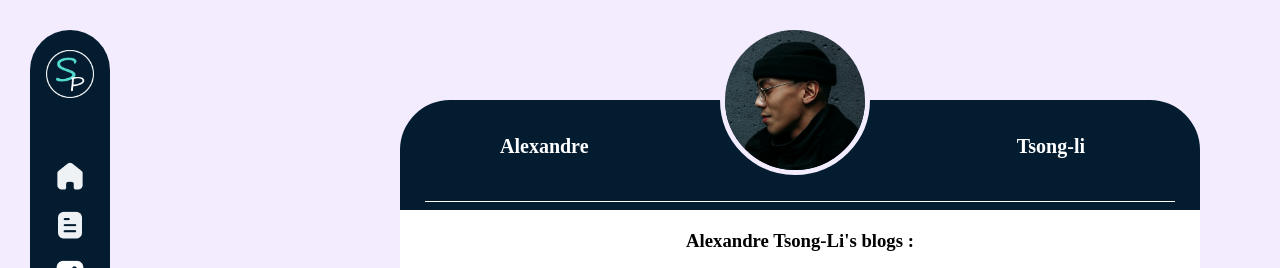
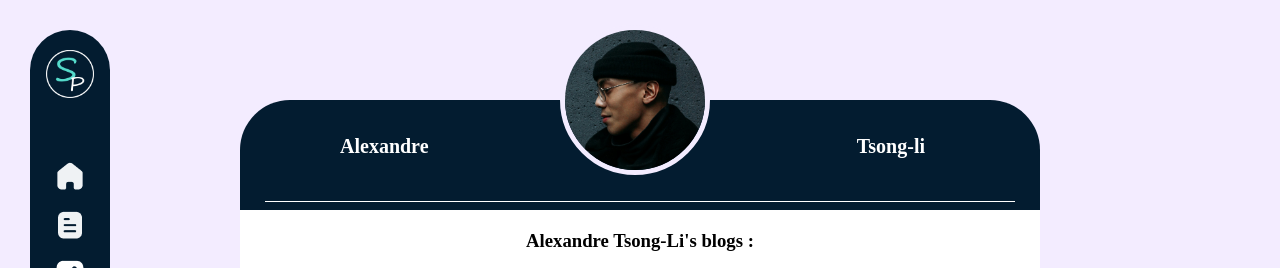
Before and after one commit to leogrd49/Blog_Php, a PHP site: page /Pages/lire-auteur.php in a window 1280 px wide. Shown: the top 268 px of the page. Run offline with PHP 8.4, Linux system fonts and the light colour scheme; some web fonts are replaced.

Commit message:
last ver pour pres

```diff
--- a/Pages/lire-auteur.php
+++ b/Pages/lire-auteur.php
@@ -9,20 +9,20 @@
 <body>
 <div class='carte-presentation-auteur-container'>
 
-            <div class='carte-blog-auteur'>
-                <div class='cyan-part'>
-                    <h3 class='prenom-auteur'>Alexandre</h3>
-                    <h3 class='nom-auteur'>Tsong-li</h3>
-                    <img src="../img/auteurs/asiatpdp.jpg" alt="" class='img-auteur'>
-                    <hr class='barre-auteur'/>
+            <div class='auteur-carte-blog-auteur'>
+                <div class='auteur-cyan-part'>
+                    <h3 class='auteur-prenom-auteur'>Alexandre</h3>
+                    <h3 class='auteur-nom-auteur'>Tsong-li</h3>
+                    <img src="../img/auteurs/asiatpdp.jpg" alt="" class='auteur-img-auteur'>
+                    <hr class='auteur-barre-auteur'/>
                 </div>
-                <div class='white-part'>
-                    <h3 class='auteur-type'>Alexandre Tsong-Li's blogs :</h3>
-                    <div class="grid-img-blog-auteur">
-                        <img src="..\img\blog\food.jpg" alt="" class='pdp-blog'>
-                        <img src="..\img\blog\it.jpg" alt="" class='pdp-blog'>
-                        <img src="..\img\blog\it.jpg" alt="" class='pdp-blog'>
-                        <img src="..\img\blog\it.jpg" alt="" class='pdp-blog'>
+                <div class='auteur-white-part'>
+                    <h3 class='auteur-auteur-type'>Alexandre Tsong-Li's blogs :</h3>
+                    <div class="auteur-grid-img-blog-auteur">
+                        <img src="..\img\blog\food.jpg" alt="" class='auteur-pdp-blog'>
+                        <img src="..\img\blog\it.jpg" alt="" class='auteur-pdp-blog'>
+                        <img src="..\img\blog\it.jpg" alt="" class='auteur-pdp-blog'>
+                        <img src="..\img\blog\it.jpg" alt="" class='auteur-pdp-blog'>
                     </div>
                 </div>
             </div>
--- a/css/design.css
+++ b/css/design.css
@@ -128,9 +128,6 @@ a{
     background-repeat: no-repeat;
 }
 
-/*.blog-img-container p{
-display: none !important;
-}*/
 .searchbar-white{
     height: 50px;
     width: 400px;
@@ -202,6 +199,11 @@ display: none !important;
     text-align: center;
     padding-top: 50px;
 }
+.carte-blog h4{
+    margin: 0;
+    margin-left: 10px;
+    margin-right: 10px;
+}
 .carte-blog img{
     width: 400px;
     height: 250px;
@@ -233,9 +235,11 @@ display: none !important;
     text-align: justify;
 }
 .txt-blog-2{
-    margin: 0 20px;
+    margin: 0;
     font-size: 12px;
-    text-align: right;
+    bottom: 5px;
+    right: 15px;
+    position: absolute;
 }
 .carte-blog a{
     color: black;
@@ -603,36 +607,39 @@ tr:hover {
     width: 800px;
 }
 
-/* blog   _         _
+/*  _         _
    / \  _   _| |_ ___ _   _ _ __
   / _ \| | | | __/ _ \ | | | '__|
  / ___ \ |_| | ||  __/ |_| | |
 /_/   \_\__,_|\__\___|\__,_|_|
                                  */
 
-.carte-presentation-auteur-container {
-    width: 80%;
+.carte-auteur-container{
+    width: 1100px;
     margin: 0 auto;
+    display: grid;
+    grid-template-columns: 1fr 1fr;
+    grid-template-rows: 1fr 1fr;
     padding-top: 100px;
-    padding-right: 270px;
 }
-
+.carte-auteur{
+    margin: 0 auto;
+    margin-bottom: 120px;
+}
 .cyan-part{
-    width: 800px;
+    width: 480px;
     height: 80px;
     border-top-left-radius: 50px;
     border-top-right-radius: 50px;
     background-color: #031C30;
     position: relative;
-    padding-top: 30px;
-    margin-left: 400px;
 }
 
 .img-auteur{
     width: 140px;
     position: absolute;
     top: -75px;
-    left: 320px;
+    left: 170px;
     border: 5px solid #F3ECFF;
     border-radius: 100%;
 }
@@ -646,13 +653,112 @@ tr:hover {
 }
 
 .nom-auteur{
+    right: 45px;
+}
+
+.prenom-auteur{
+    left: 45px;
+}
+.barre-auteur{
+    height: 1px;
+    bottom: 0px;
+    right: 20px;
+    left: 20px;
+    width: 440px;
+    color: #ffffff;
+    background-color: #ffffff;
+    position: absolute;
+    border: none;
+}
+.white-part{
+    width: 480px;
+    height: 320px;
+    background-color: white;
+    border-bottom-left-radius: 50px;
+    border-bottom-right-radius: 50px;
+}
+.auteur-type{
+    text-align: center;
+    margin-top: 0;
+    padding-top: 20px;
+}
+.white-part p{
+    margin: 2px 30px;
+    text-align: left;
+}
+
+.pdp-blog{
+    border: 3px solid #031C30;
+    border-radius: 10px;
+    margin-top: 18px;
+    margin-left: 18px;
+    margin-right: 15px;
+    transition: 0.5s;
+    width: 200px;
+    height: 125px
+}
+
+.pdp-blog:hover{
+    border: 3px solid #55DBCB;
+    transform: scale(0.95);
+}
+.lien-page-auteur{
+    color: black;
+    transition: 0.5s;
+}
+.lien-page-auteur:hover{
+    transform: scale(1.05);
+}
+
+/* blog   _         _
+   / \  _   _| |_ ___ _   _ _ __
+  / _ \| | | | __/ _ \ | | | '__|
+ / ___ \ |_| | ||  __/ |_| | |
+/_/   \_\__,_|\__\___|\__,_|_|
+                                 */
+
+.carte-presentation-auteur-container {
+    width: 80%;
+    margin: 0 auto;
+    padding-top: 100px;
+}
+
+.auteur-cyan-part{
+    width: 800px;
+    height: 80px;
+    border-top-left-radius: 50px;
+    border-top-right-radius: 50px;
+    background-color: #031C30;
+    position: relative;
+    padding-top: 30px;
+    margin: 0 auto;
+}
+
+.auteur-img-auteur{
+    width: 140px;
+    position: absolute;
+    top: -75px;
+    left: 320px;
+    border: 5px solid #F3ECFF;
+    border-radius: 100%;
+}
+.auteur-prenom-auteur, .auteur-nom-auteur{
+    color: #ffffff;
+    text-align: left;
+    font-size: 20px;
+    display: inline;
+    position: absolute;
+    top: 15px;
+}
+
+.auteur-nom-auteur{
     right: 115px;
 }
 
-.prenom-auteur{
+.auteur-prenom-auteur{
     left: 100px;
 }
-.barre-auteur{
+.auteur-barre-auteur{
     height: 1px;
     bottom: 0px;
     right: 20px;
@@ -664,32 +770,32 @@ tr:hover {
     border: none;
 }
 
-.white-part {
+.auteur-white-part {
     width: 800px;
     height: 500px;
     background-color: white;
     border-bottom-left-radius: 50px;
     border-bottom-right-radius: 50px;
-    margin-left: 400px;
+    margin: 0 auto;
 }
 
-.auteur-type{
+.auteur-auteur-type{
     text-align: center;
     margin-top: 0;
     padding-top: 20px;
 }
-.white-part p{
+.auteur-white-part p{
     margin: 2px 30px;
     text-align: left;
 }
 
-.grid-img-blog-auteur {
+.auteur-grid-img-blog-auteur {
     display: grid;
     grid-template-columns: auto auto;
     grid-template-rows: auto auto;
 }
 
-.pdp-blog {
+.auteur-pdp-blog {
     border: 3px solid #031C30;
     border-radius: 10px;
     transition: 0.5s;
@@ -699,20 +805,20 @@ tr:hover {
     margin-left: 50px;
 }
 
-.pdp-blog:hover {
+.auteur-pdp-blog:hover {
     border: 3px solid #55DBCB;
     transform: scale(0.95);
 }
 
-.lien-page-auteur{
+.auteur-lien-page-auteur{
     color: black;
     transition: 0.5s;
 }
-.lien-page-auteur:hover{
+.auteur-lien-page-auteur:hover{
     transform: scale(1.05);
 }
 
-/* Fin Auteur */
+/* Fin blog Auteur */
 
 
 /* INSCRIPTION */
@@ -845,7 +951,7 @@ tr:hover {
     height: 250px;
     border: 1px solid #031C30;
     border-radius: 10px;
-    margin-bottom: 0;
+    margin-bottom: 0px;
 }
 .lire-blog-paper h4{
     margin: 0;
```
Also changed, not shown: Pages/auteur.php (+2 -8 lines), Pages/blog.php (+1 -6 lines), uploads/téléchargement.jpg (added).
